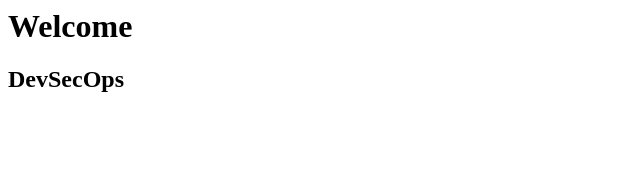
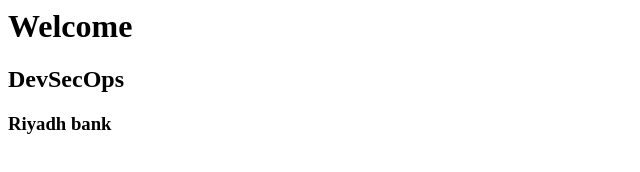
Before and after one commit to nishanthkumarpathi/sampleapp, a plain HTML site: page index.html in a window 1280 px wide. Shown: the whole page, without its empty margins (0-640 px from the left). Drawn offline with Linux system fonts and the light colour scheme.

Commit message:
Step 4 : Commit

```diff
--- a/index.html
+++ b/index.html
@@ -1,2 +1,3 @@
 <h1> Welcome </h1>
 <h2> DevSecOps </h2>
+<h3> Riyadh bank </h3>
```
